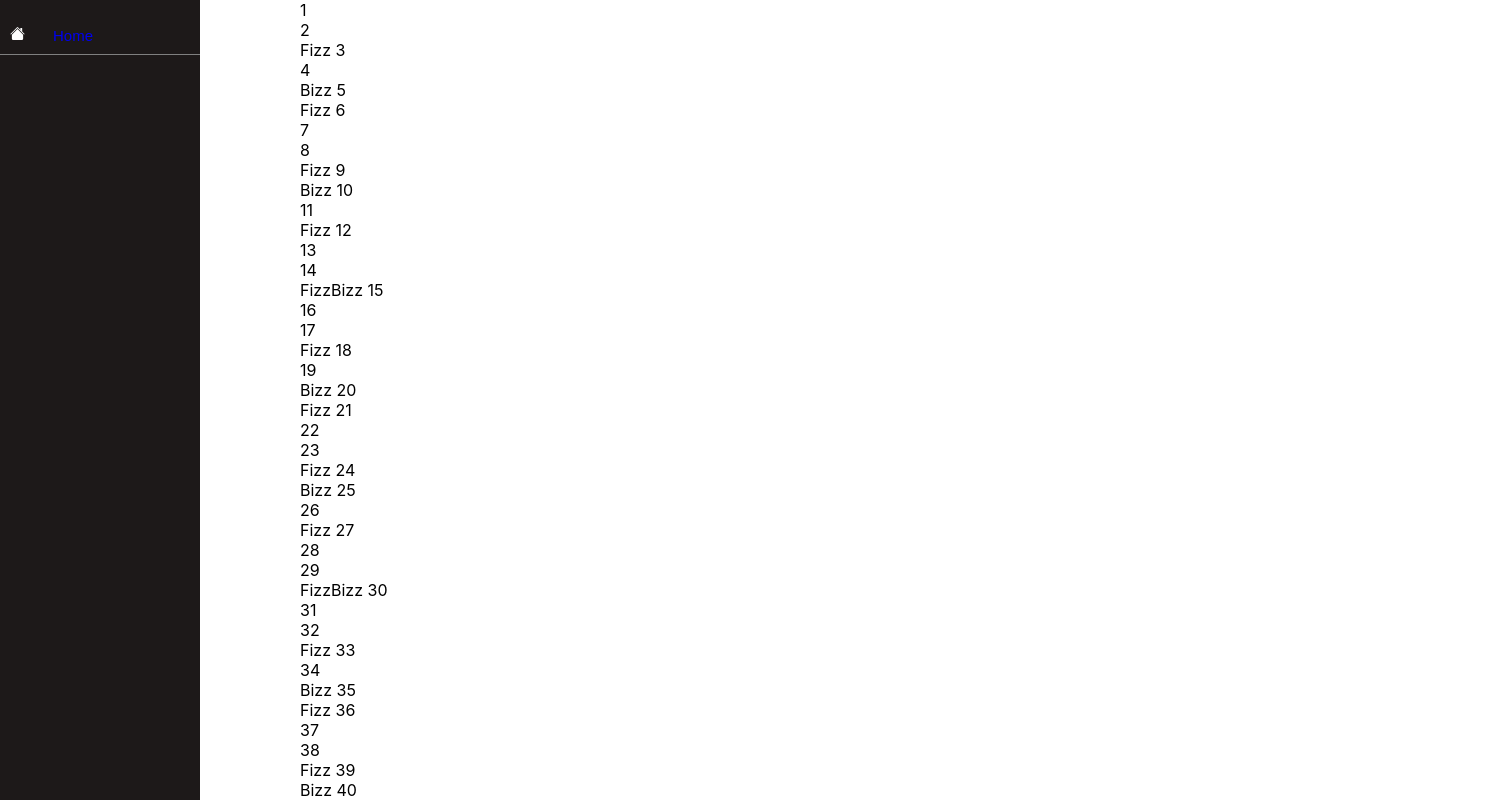
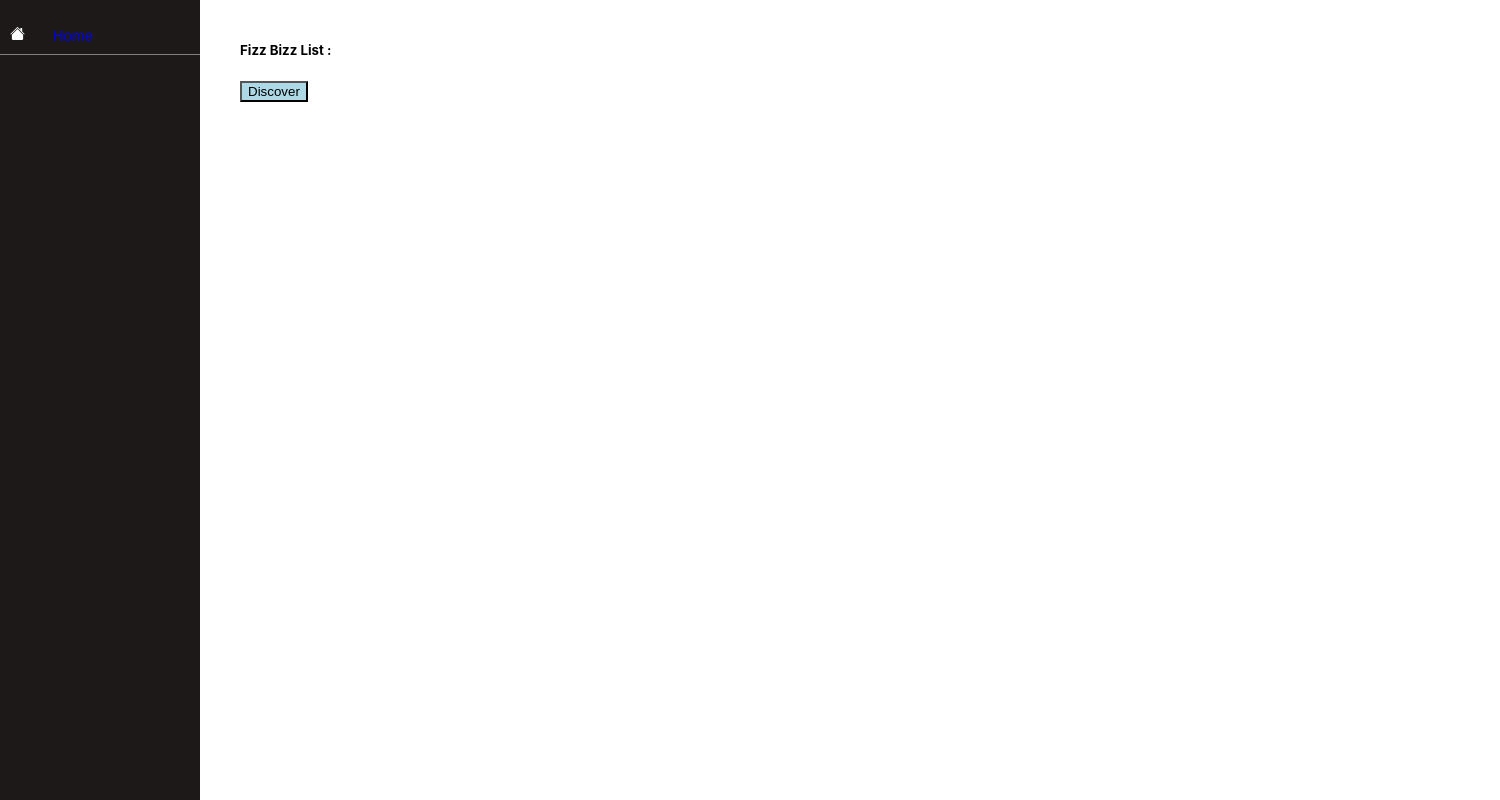
Before and after one commit to noorShooda/fizz-bizz-task, a React (Create React App) app: page / in a window 1280 px wide. Shown: the top 800 px of the page, 1500 px wide, since content can reach past the window. Built offline with nearby package versions, Linux system fonts and the light colour scheme.

Commit message:
feat:add a discover button to handle the list display and update the CSS style to adapt the business logic.

```diff
--- a/src/homePage/HomePage.js
+++ b/src/homePage/HomePage.js
@@ -1,13 +1,36 @@
-import React from "react";
+import React , { useState } from "react";
 
 import { ListDisplayer } from "./ListDisplayer/ListDisplayer";
 import './homePage.css';
 
 const HomePage = () => {
+    const [isDisplayed, setIsDisplayed] = useState(false);
+
+    function displayOrHide () {
+        setIsDisplayed(function(o) {
+            return !o;
+        });
+    }
+
+    const getList = () => {
+        if (isDisplayed) {
+            return (<ListDisplayer/>);
+        } else {
+            return null;
+        }
+
+    }
 
     return(
         <div className="homePageStyle">
-            <ListDisplayer/>
+            <div className="displayStyle">
+                <h5>Fizz Bizz List : </h5>
+                <button className="buttonDiscoverStyle" onClick={displayOrHide}>{isDisplayed ? "Hide": "Discover"}</button>
+            </div>
+            <div className="displayStyle">
+                {getList()}
+            </div>
+
         </div>
     );
 }
--- a/src/homePage/homePage.css
+++ b/src/homePage/homePage.css
@@ -3,7 +3,14 @@
     position: relative;
     top:0px;
     bottom:0px;
-    left:300px;
-
-    width: 325px;
+    left:220px;
+    padding: 20px;
 }
+.buttonDiscoverStyle{
+    background-color: lightblue;
+    color: black;
+    display: inline;
+}
+.displayStyle{
+    float: left;
+}
```
